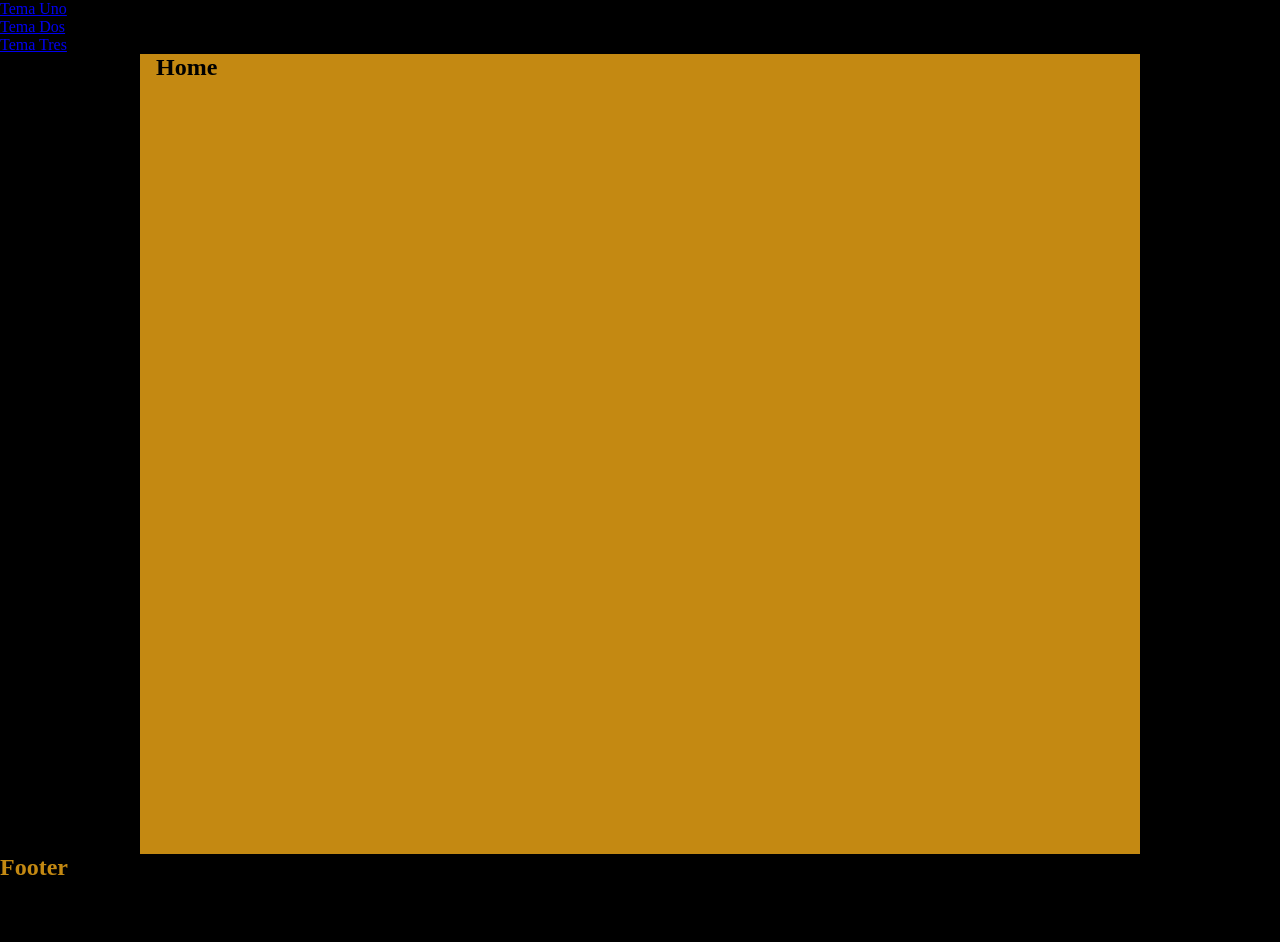
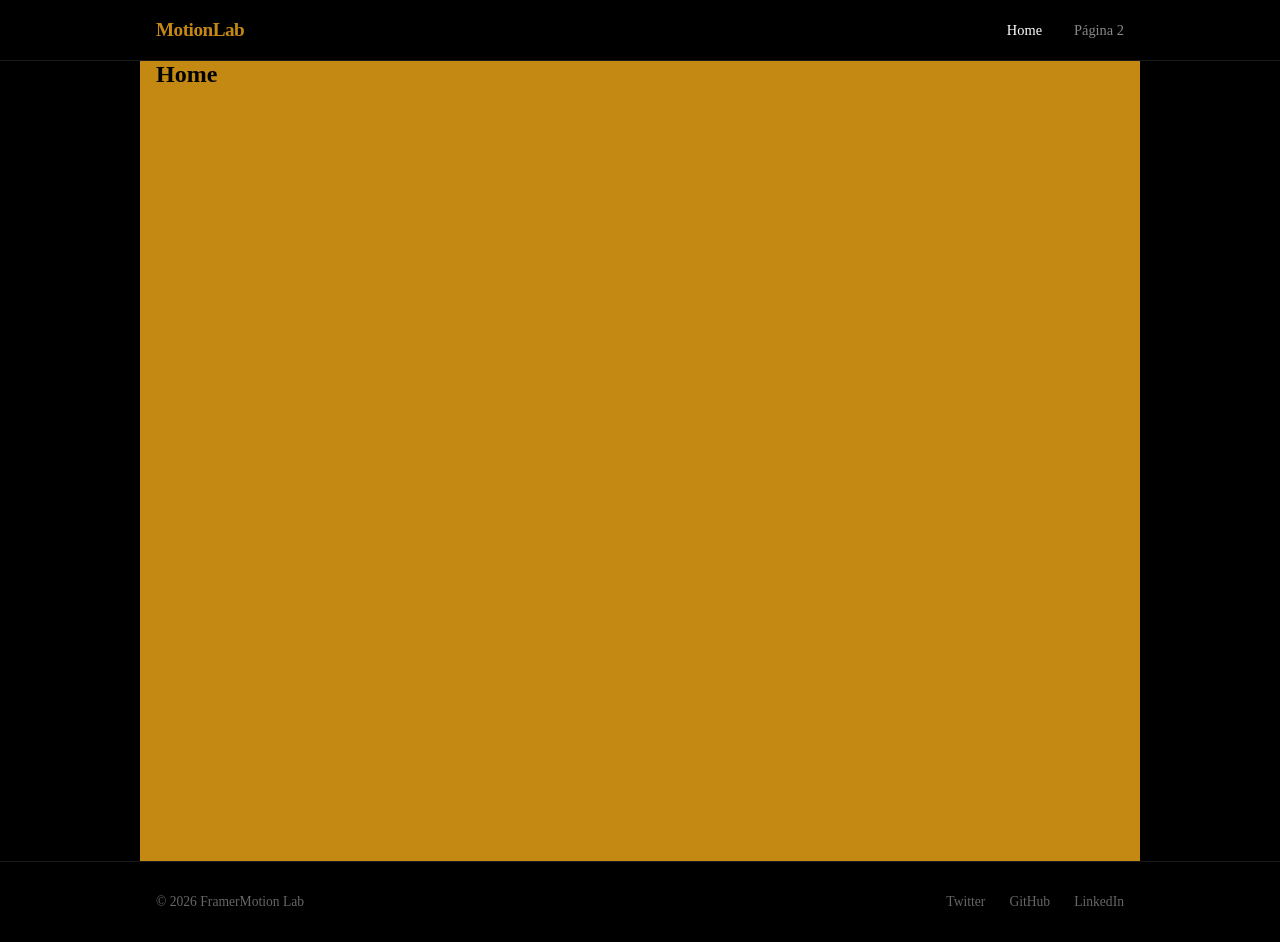
Before and after one commit to EsneiderCdD/framermotionlab, a React (Vite) app: page / in a window 1280 px wide. Before the commit the page ends 881 px from the top, so only its background shows below. Built offline with nearby package versions, Linux system fonts and the light colour scheme.

Commit message:
feature(reusable): create navbar and footer

```diff
--- a/src/reusable/Footer/Footer.jsx
+++ b/src/reusable/Footer/Footer.jsx
@@ -1,13 +1,20 @@
 
 
+import './styles/Footer.css';
+
 function Footer() {
+  return (
+    <footer className="footer-container">
+      <div className="footer-content">
+        <p>© 2026 FramerMotion Lab</p>
 
-  return (
-    <>
-    <section>
-        <h1>Footer</h1>
-    </section>
-    </>
+        <div className="footer-links">
+          <a href="#" className="footer-link">Twitter</a>
+          <a href="#" className="footer-link">GitHub</a>
+          <a href="#" className="footer-link">LinkedIn</a>
+        </div>
+      </div>
+    </footer>
   )
 }
 
--- a/src/reusable/Footer/styles/Footer.css
+++ b/src/reusable/Footer/styles/Footer.css
@@ -0,0 +1,33 @@
+.footer-container {
+    width: 100%;
+    background-color: var(--secondary-color);
+    border-top: 1px solid rgba(255, 255, 255, 0.1);
+    padding-block: 2rem;
+    margin-top: auto;
+}
+
+.footer-content {
+    max-width: 1000px;
+    margin-inline: auto;
+    padding-inline: 1rem;
+    display: flex;
+    justify-content: space-between;
+    align-items: center;
+    color: #666;
+    font-size: 0.85rem;
+}
+
+.footer-links {
+    display: flex;
+    gap: 1.5rem;
+}
+
+.footer-link {
+    color: #666;
+    text-decoration: none;
+    transition: color 0.2s;
+}
+
+.footer-link:hover {
+    color: var(--primary-color);
+}
--- /dev/null
+++ b/src/reusable/Navbar/Navbar.css
@@ -0,0 +1,47 @@
+.navbar-container {
+    width: 100%;
+    background-color: var(--secondary-color);
+    /* Fondo oscuro */
+    border-bottom: 1px solid rgba(255, 255, 255, 0.1);
+    position: sticky;
+    top: 0;
+    z-index: 1000;
+}
+
+.navbar-content {
+    max-width: 1000px;
+    margin-inline: auto;
+    padding-inline: 1rem;
+    height: 60px;
+    display: flex;
+    align-items: center;
+    justify-content: space-between;
+}
+
+.navbar-logo {
+    font-weight: 700;
+    font-size: 1.2rem;
+    color: var(--primary-color);
+    text-decoration: none;
+    letter-spacing: -0.5px;
+}
+
+.navbar-links {
+    display: flex;
+    gap: 2rem;
+    list-style: none;
+    margin: 0;
+    padding: 0;
+}
+
+.navbar-link {
+    color: #888;
+    text-decoration: none;
+    font-size: 0.9rem;
+    transition: color 0.2s ease;
+}
+
+.navbar-link:hover,
+.navbar-link.active {
+    color: #fff;
+}
--- a/src/reusable/Navbar/Navbar.jsx
+++ b/src/reusable/Navbar/Navbar.jsx
@@ -1,19 +1,36 @@
 
 
+import { NavLink } from 'react-router-dom';
+import './Navbar.css';
+
 function Navbar() {
+  return (
+    <header className="navbar-container">
+      <nav className="navbar-content">
+        <NavLink to="/" className="navbar-logo">
+          MotionLab
+        </NavLink>
 
-  return (
-    <>
-    <section>
-        <nav>
-            <ul>
-                <li><a href="#">Tema Uno</a></li>
-                <li><a href="#">Tema Dos</a></li>
-                <li><a href="#">Tema Tres</a></li>
-            </ul>
-        </nav>
-    </section>
-    </>
+        <ul className="navbar-links">
+          <li>
+            <NavLink
+              to="/"
+              className={({ isActive }) => isActive ? "navbar-link active" : "navbar-link"}
+            >
+              Home
+            </NavLink>
+          </li>
+          <li>
+            <NavLink
+              to="/page2"
+              className={({ isActive }) => isActive ? "navbar-link active" : "navbar-link"}
+            >
+              Página 2
+            </NavLink>
+          </li>
+        </ul>
+      </nav>
+    </header>
   )
 }
 
```
